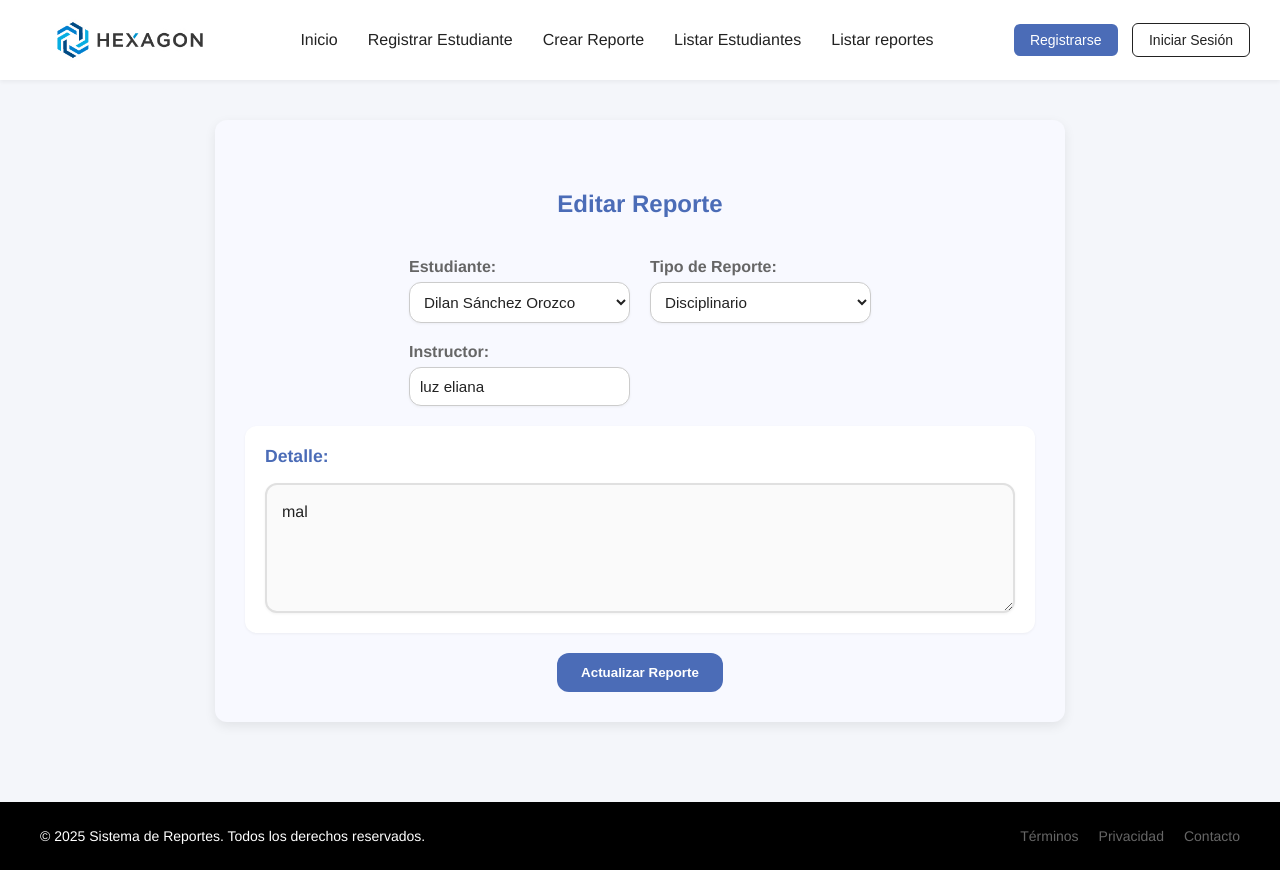
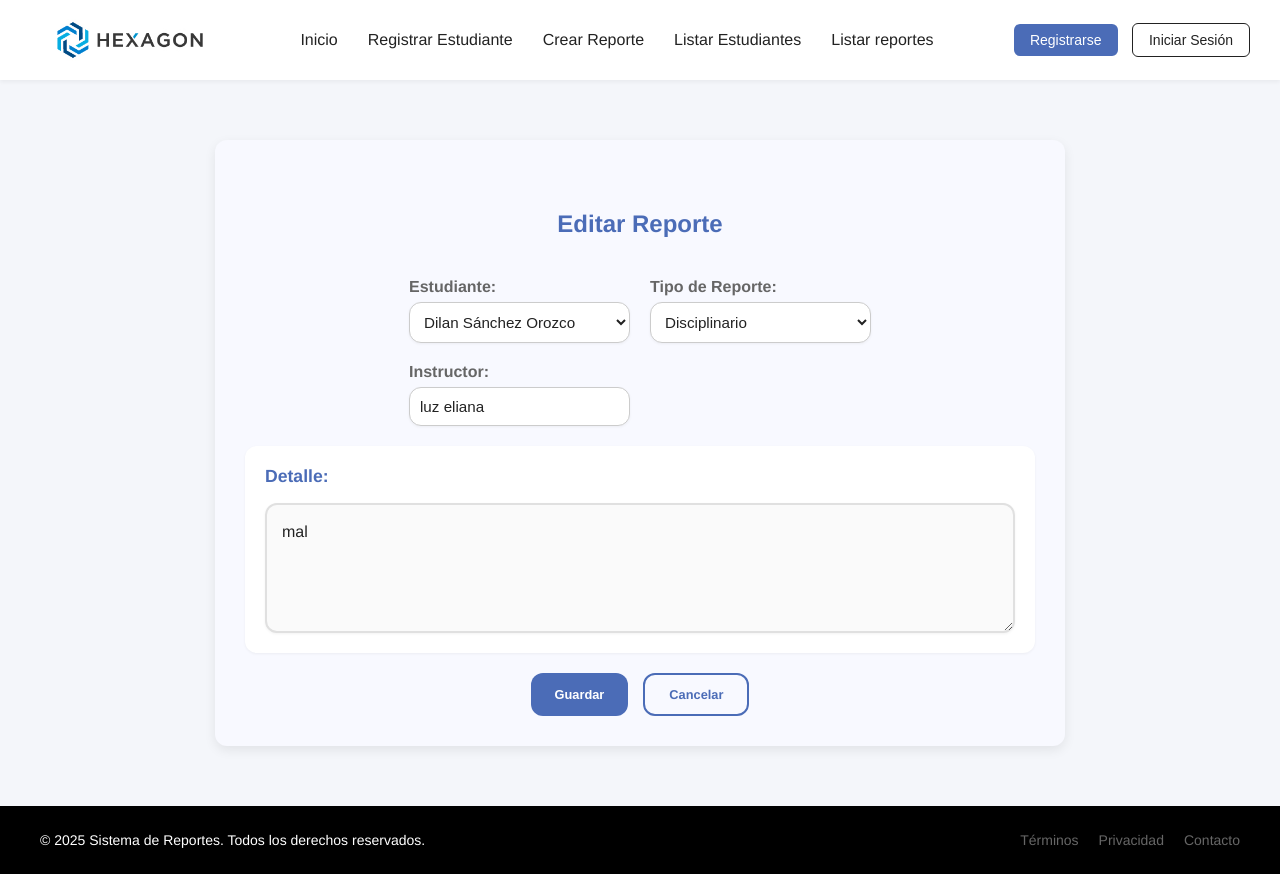
Before and after one commit to DilanOrozco/Django-secondProject, a Django app: page /editarReporte/3 in a window 1280 px wide. Run offline with Django 5.2, Linux system fonts and the light colour scheme; data comes from the database, SQL or seed files in the repository; both versions use the stored data as it was after the commit; some libraries are stand-ins or nearby versions.

Commit message:
tercer commit

```diff
--- a/reporte_academico/estudiantes/templates/editar_reporte.html
+++ b/reporte_academico/estudiantes/templates/editar_reporte.html
@@ -44,7 +44,10 @@
             </div>
         </div>
 
-        <button type="submit" class="btn-submit">Actualizar Reporte</button>
+        <div class="btn-container">
+            <button type="submit" class="btn-submit">Guardar</button>
+            <a href="{% url 'listado_reportes' %}" class="btn-cancel">Cancelar</a>
+        </div>
     </form>
 </div>
 {% endblock %}
--- a/reporte_academico/static/css/estilos.css
+++ b/reporte_academico/static/css/estilos.css
@@ -18,10 +18,18 @@
     --shadow-medium: 0 4px 12px rgba(0, 0, 0, 0.08);
 }
 
+/* SOLUCIÓN FOOTER STICKY */
+html, body {
+    height: 100%;
+}
+
 body {
     font-family: 'Helvetica Neue', Helvetica, Arial, sans-serif;
     background-color: var(--color-background);
     color: var(--color-text);
+    display: flex;
+    flex-direction: column;
+    min-height: 100vh;
 }
 
 /* HEADER */
@@ -34,6 +42,7 @@ body {
     background-color: var(--color-white);
     box-shadow: 0 2px 4px rgba(0, 0, 0, 0.05);
     height: 80px;
+    flex-shrink: 0; /* Evita que el header se comprima */
 }
 
 .logo {
@@ -92,13 +101,19 @@ body {
     color: var(--color-white);
 }
 
+/* MAIN CONTENT - CLAVE PARA EL FOOTER STICKY */
+main {
+    flex: 1; /* Esto hace que el main crezca y empuje el footer hacia abajo */
+    padding: 20px; /* Opcional: agrega padding al contenido */
+}
 
-/* FOOTER */
+/* FOOTER - MODIFICADO PARA STICKY */
 .main-footer {
-    margin-top: 80px;
     background-color: var(--color-black);
     color: var(--color-white);
     padding: 25px 40px;
+    flex-shrink: 0; /* Evita que el footer se comprima */
+    margin-top: auto; /* Esto empuja el footer hacia abajo */
 }
 
 .footer-content {
@@ -521,18 +536,6 @@ input:focus, select:focus, textarea:focus {
     box-shadow: 0 0 0 3px rgba(75, 108, 183, 0.2);
 }
 
-.btn-submit {
-    margin-top: 20px;
-    padding: 12px 24px;
-    background-color: var(--color-primary);
-    color: var(--color-white);
-    font-weight: 600;
-    border: none;
-    border-radius: var(--border-radius);
-    cursor: pointer;
-    transition: background-color 0.3s ease;
-}
-
 /* CSS adicional para mejorar el campo detalle */
 .detalle-section {
     width: 100%;
@@ -573,6 +576,52 @@ input:focus, select:focus, textarea:focus {
 .detalle-section textarea::placeholder {
     color: #999;
     font-style: italic;
+}
+
+
+/* Contenedor para alinear botones en línea */
+.btn-container {
+    display: flex;
+    gap: 15px;
+    margin-top: 20px;
+    justify-content: center;
+}
+
+.btn-submit {
+    margin-top: 0;
+    padding: 12px 24px;
+    background-color: var(--color-primary);
+    color: var(--color-white);
+    font-weight: 600;
+    border: none;
+    border-radius: var(--border-radius);
+    cursor: pointer;
+    transition: background-color 0.3s ease;
+    font-size: 0.8rem;
+}
+
+.btn-cancel {
+    padding: 12px 24px;
+    background-color: transparent;
+    color: var(--color-primary);
+    font-weight: 600;
+    border: 2px solid var(--color-primary);
+    border-radius: var(--border-radius);
+    text-decoration: none;
+    cursor: pointer;
+    transition: background-color 0.3s ease;
+    display: inline-block;
+    text-align: center;
+    font-size: 0.8rem;
+}
+
+.btn-submit:hover {
+    background-color: var(--color-secondary);
+}
+
+.btn-cancel:hover {
+    background-color: var(--color-primary);
+    color: var(--color-white);
 }
 
 
```
Also changed, not shown: reporte_academico/estudiantes/templates/editar_estudiante.html (+14 -12 lines), reporte_academico/db.sqlite3.
